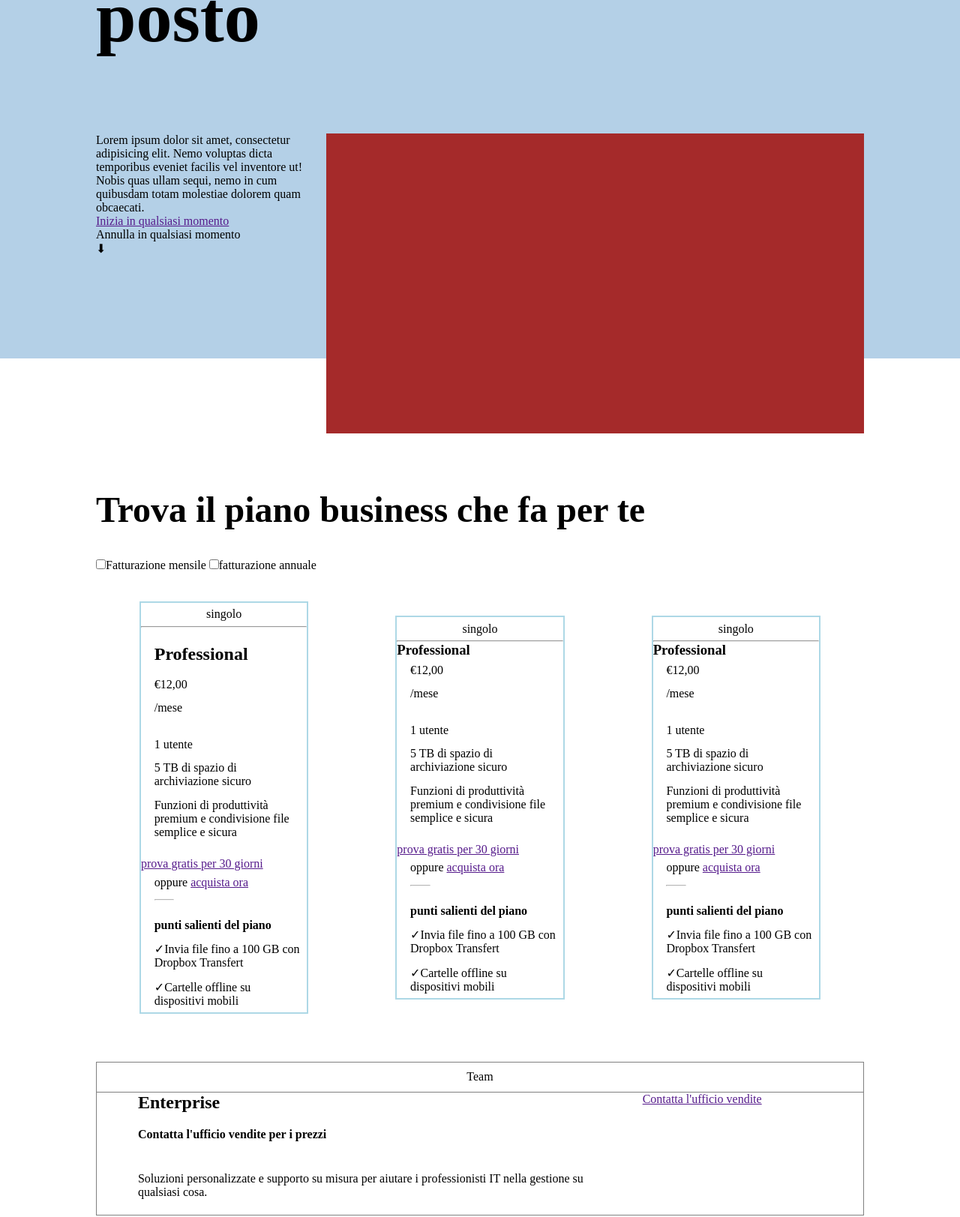
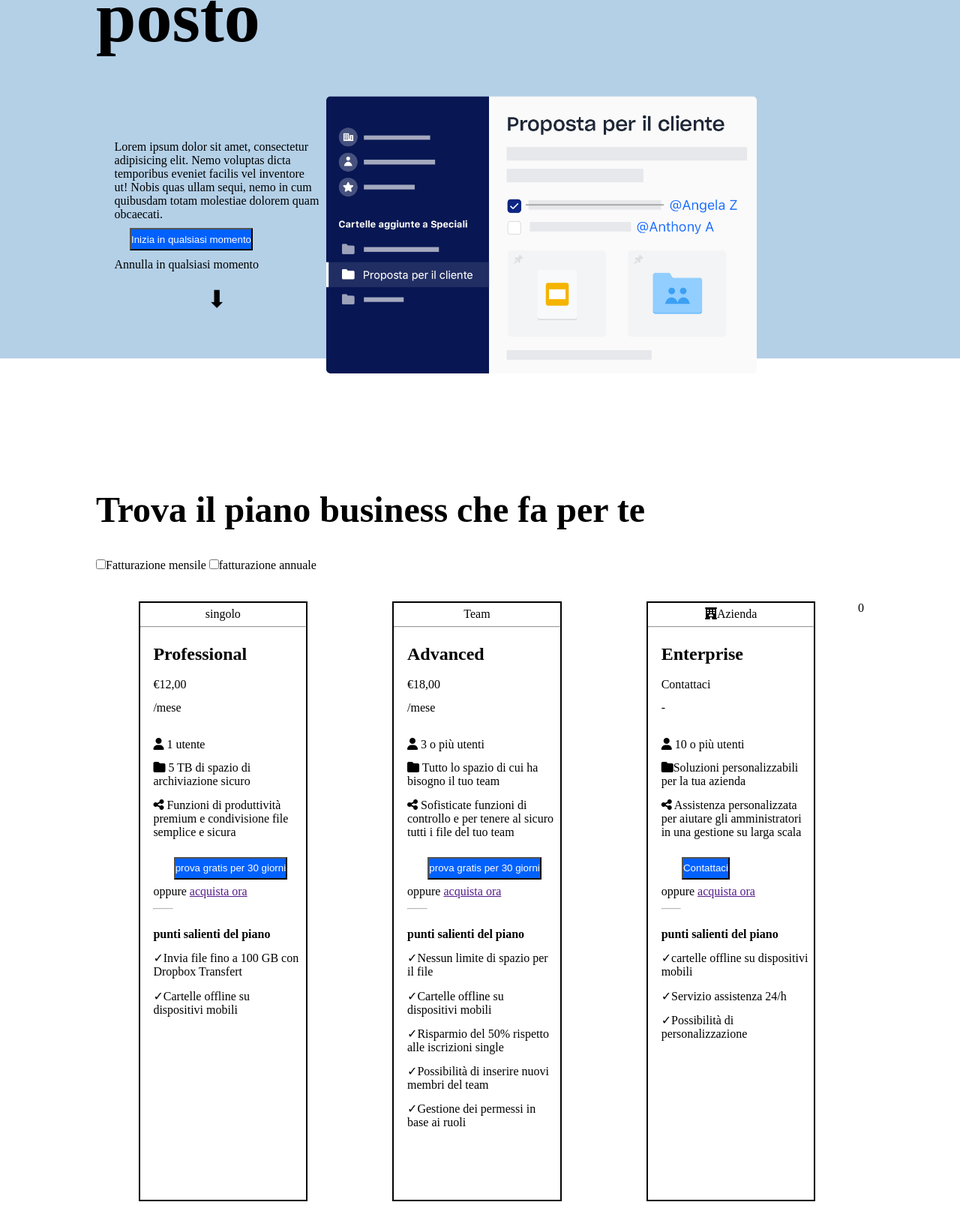
Before and after one commit to flaviovitale02/htmlcss-dropbox, a plain HTML site: page index.html in a window 1280 px wide. Shown: the part 355-1978 px from the top of the page at 75% size. Drawn offline with Linux system fonts and the light colour scheme.

Commit message:
nav, jumbo, colonne

```diff
--- a/index.html
+++ b/index.html
@@ -7,15 +7,14 @@
         <meta name="viewport" content="width=device-width, initial-scale=1.0">
         <title>Dropbox</title>
         <link rel="stylesheet" href="style.css">
+        <link rel="stylesheet" href="https://cdnjs.cloudflare.com/ajax/libs/font-awesome/6.4.0/css/all.min.css" integrity="sha512-iecdLmaskl7CVkqkXNQ/ZH/XLlvWZOJyj7Yy7tcenmpD1ypASozpmT/E0iPtmFIB46ZmdtAc9eNBvH0H/ZpiBw==" crossorigin="anonymous" referrerpolicy="no-referrer" />
     </head>
     <body>
         <header>
             <nav class="flex space-between">
                     <ul class="flex">
                         <li class="header-li">
-                            <a href="">
-                                logo
-                            </a>
+                            <img src="img/logo-small.png" alt="">
                         </li>
                         <li class="header-li">
                             <a href="">
@@ -62,21 +61,23 @@
                 </div>
                 <div class="flex standard">
                     <div class="jumb-col">
-                        <p>
+                        <p class="padding">
                             Lorem ipsum dolor sit amet, consectetur adipisicing elit. Nemo voluptas dicta temporibus eveniet facilis vel inventore ut! Nobis quas ullam sequi, nemo in cum quibusdam totam molestiae dolorem quam obcaecati.
                         </p>
-                        <a href>
+                        <button class="" href>
                             Inizia in qualsiasi momento
-                        </a>
-                        <p>
+                        </button>
+                        <p class="padding">
                             Annulla in qualsiasi momento
                         </p>
-                        <p>
-                            &#11015;
-                        </p>
+                        <div class="flex align-item">
+                            <p class="padding down-arrow ">
+                                &#11015;
+                            </p>
+                        </div>
                     </div>
                     <div class="immagine">
-
+                        <img src="img/business-feature-coordinate-it.png" alt="">
                     </div>
                 </div>
             </section>
@@ -109,21 +110,21 @@
                             <div>
                                 <ul class="margin-top-c">
                                     <li class="padding">
-                                        1 utente
+                                        <i class="fa-solid fa-user"></i>  1 utente
                                     </li>
                                     <li class="padding">
-                                        5 TB di spazio di archiviazione sicuro
+                                        <i class="fa-solid fa-folder"></i>    5 TB di spazio di archiviazione sicuro
                                     </li>
                                     <li class="padding">
-                                        Funzioni di produttività premium e condivisione file semplice e sicura
+                                        <i class="fa-sharp fa-solid fa-share-nodes"></i>  Funzioni di produttività premium e condivisione file semplice e sicura
                                     </li>
                                 </ul>
                             </div>
                             <div >
                                 <div class="margin-top-c">
-                                    <a href="" >
+                                    <button>
                                         prova gratis per 30 giorni
-                                    </a>
+                                    </button>
                                 </div>
                             </div>
                             <div class="padding">
@@ -153,14 +154,14 @@
                     <div class="standard column-container">
                         <div class="flex column-l-container">
                             <p class="text-center">
-                                singolo
+                                Team
                             </p>
                             <hr>
-                            <h3>
-                                Professional
+                            <h3 class="card-title">
+                                Advanced
                             </h3>
                             <div class="padding">
-                                &euro;12,00
+                                &euro;18,00
                             </div>
                             <div class="padding">
                                 /mese
@@ -168,21 +169,21 @@
                             <div>
                                 <ul class="margin-top-c">
                                     <li class="padding">
-                                        1 utente
+                                        <i class="fa-solid fa-user"></i>  3 o più utenti
                                     </li>
                                     <li class="padding">
-                                        5 TB di spazio di archiviazione sicuro
+                                        <i class="fa-solid fa-folder"></i>    Tutto lo spazio di cui ha bisogno il tuo team
                                     </li>
                                     <li class="padding">
-                                        Funzioni di produttività premium e condivisione file semplice e sicura
+                                        <i class="fa-sharp fa-solid fa-share-nodes"></i>  Sofisticate funzioni di controllo e per tenere al sicuro tutti i file del tuo team
                                     </li>
                                 </ul>
                             </div>
                             <div >
                                 <div class="margin-top-c">
-                                    <a href="" >
+                                    <button>
                                         prova gratis per 30 giorni
-                                    </a>
+                                    </button>
                                 </div>
                             </div>
                             <div class="padding">
@@ -200,10 +201,19 @@
                             <div>
                                 <ul>
                                     <li class="padding">
-                                        &check;Invia file fino a 100 GB con Dropbox Transfert
+                                        &check;Nessun limite di spazio per il file
                                     </li>
                                     <li class="padding">
                                         &check;Cartelle offline su dispositivi mobili
+                                    </li>
+                                    <li class="padding">
+                                        &check;Risparmio del 50% rispetto alle iscrizioni single
+                                    </li>
+                                    <li class="padding">
+                                        &check;Possibilità di inserire nuovi membri del team
+                                    </li>
+                                    <li class="padding">
+                                        &check;Gestione dei permessi in base ai ruoli
                                     </li>
                                 </ul>
                             </div>
@@ -212,36 +222,36 @@
                     <div class="standard column-container">
                         <div class="flex column-l-container">
                             <p class="text-center">
-                                singolo
+                                <i class="fa-solid fa-hotel"></i>Azienda
                             </p>
                             <hr>
-                            <h3>
-                                Professional
+                            <h3 class="card-title">
+                                Enterprise
                             </h3>
                             <div class="padding">
-                                &euro;12,00
+                                Contattaci
                             </div>
                             <div class="padding">
-                                /mese
+                                -
                             </div>
                             <div>
                                 <ul class="margin-top-c">
                                     <li class="padding">
-                                        1 utente
+                                        <i class="fa-solid fa-user"></i>  10 o più utenti
                                     </li>
                                     <li class="padding">
-                                        5 TB di spazio di archiviazione sicuro
+                                        <i class="fa-solid fa-folder"></i>Soluzioni personalizzabili per la   tua azienda
                                     </li>
                                     <li class="padding">
-                                        Funzioni di produttività premium e condivisione file semplice e sicura
+                                        <i class="fa-sharp fa-solid fa-share-nodes"></i> Assistenza personalizzata per aiutare gli amministratori in una gestione su larga scala
                                     </li>
                                 </ul>
                             </div>
                             <div >
                                 <div class="margin-top-c">
-                                    <a href="" >
-                                        prova gratis per 30 giorni
-                                    </a>
+                                    <button>
+                                        Contattaci
+                                    </button>
                                 </div>
                             </div>
                             <div class="padding">
@@ -259,21 +269,25 @@
                             <div>
                                 <ul>
                                     <li class="padding">
-                                        &check;Invia file fino a 100 GB con Dropbox Transfert
+                                        &check;cartelle offline su dispositivi mobili
                                     </li>
                                     <li class="padding">
-                                        &check;Cartelle offline su dispositivi mobili
+                                        &check;Servizio assistenza 24/h
+                                    </li>
+                                    <li class="padding">
+                                        &check;Possibilità di personalizzazione
                                     </li>
                                 </ul>
                             </div>
                         </div>
-                    </div>
+                    </div>0
+
                 </div>
 
                 <div class="standard horizontal-card">
                     <div>
                         <p class="team">
-                            Team
+                            <i class="fa-sharp fa-solid fa-phone-office"></i>Team
                         </p>
                     </div>
                     <div class="flex">
@@ -291,9 +305,9 @@
                             </p>
                         </div>
                         <div class="class-30">
-                            <a href="">
+                            <button href="">
                                 Contatta l'ufficio vendite
-                            </a>
+                            </button>
                         </div>
                     </div>
                 </div>
--- a/style.css
+++ b/style.css
@@ -10,7 +10,6 @@
 
 header nav{
     height: 100px;
-    background-color: blueviolet;
 }
 
 ul{
@@ -18,15 +17,20 @@ ul{
     justify-content: space-between;
 }
 
-.header-li{
-    padding-top:10%;
-    padding-bottom: 10%;
+.down-arrow{
+    font-size: 2rem;
 }
+
+.space-between li{
+    padding-inline: 10px;
+    margin-top: 40px;
+}
+
+
 
 .header-li a{
     text-decoration: none;
-    color: white;
-
+    color: black;
 }
 
 .space-between{
@@ -43,17 +47,31 @@ ul{
 
 }
 
+.flex-column{
+    flex-direction: column;
+}
+
+.align-item{
+    justify-content: center;
+}
+
 h1{
     font-size: 6rem;
 }
 
 .immagine{
     height:400px;
-    background-color: brown;
-    width:1200px;
+
     position: relative;
     width:70%;
     top:100px;
+}
+
+.immagine img{
+    width: 80%;
+    position: relative;
+    top:-120px;
+
 }
 
 .jumb-col{
@@ -71,13 +89,18 @@ h2{
 
 .column-container{
     width:22%;
-    border: 2px solid lightblue;
+    border: 2px solid rgb(0, 0, 0);
+    height: 800px;
 }
 
 .text-center{
     margin: auto;
     padding-top: 3%;
     padding-bottom: 3%;
+}
+
+.padding-left{
+    margin-left:5%;
 }
 
 .column-l-container{
@@ -89,6 +112,16 @@ h2{
     padding-top: 10%;
     padding-bottom: 5%;
     padding-left: 8%;
+}
+
+button{
+    background-color: #0061ff;
+    height: 30px;
+    margin-left: 45px;
+    color: white;
+
+
+
 }
 
 .padding{
```
